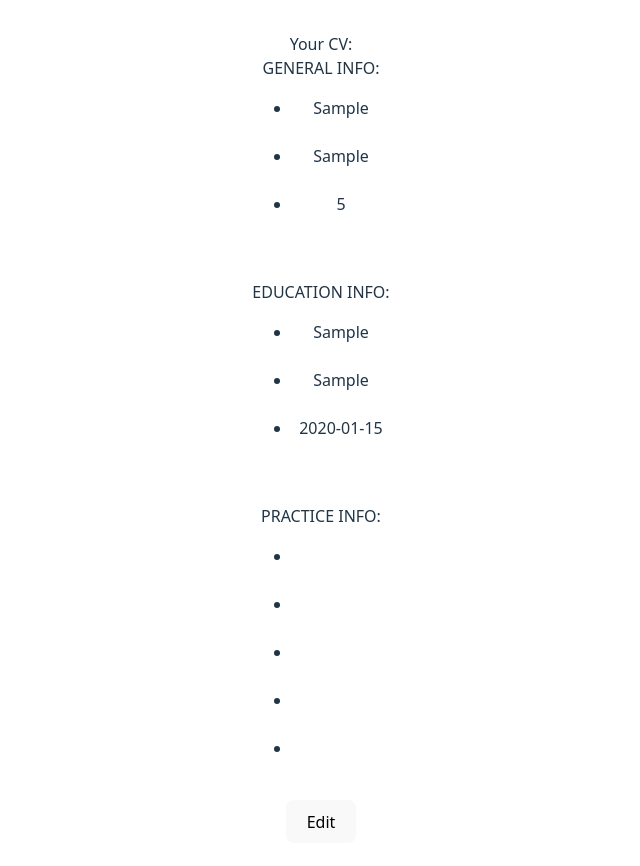
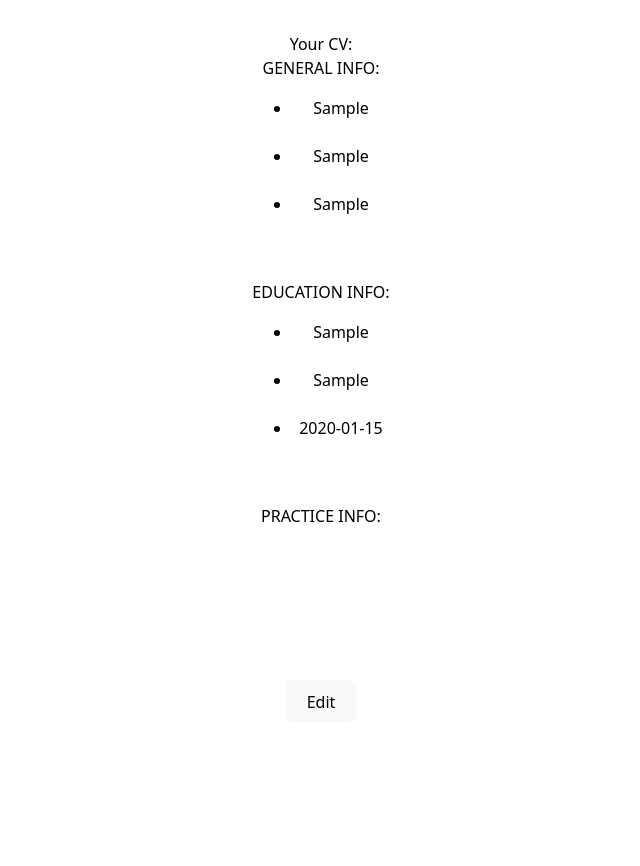
Before and after one commit to Vincde/Project-CV-Application, a React (Vite) app: page / in a window 1280 px wide. Both pictures are taken after typing "Sample", "Sample", "5", "Sample", "Sample", "2020-01-15" into the empty fields and a click on the button "Create Your CV!". Shown: the top 866 px of the page, without its empty margins (319-959 px from the left). After the commit the page ends 800 px from the top, so only its background shows below. Built offline with nearby package versions, Linux system fonts and the light colour scheme.

Commit message:
fix: Add and logical operation within list elements in the curriculum to prevent rendering empty points

```diff
--- a/src/components/createCV.jsx
+++ b/src/components/createCV.jsx
@@ -1,4 +1,5 @@
 import { useState } from "react";
+import '../styles/showCV.css'
 
 function CreateCV({cv, setCV, generalInfo, education, practice}) {
 
@@ -20,27 +21,27 @@ function CreateCV({cv, setCV, generalInfo, education, practice}) {
 
 function CV({generalInfo, education, practice}) {
     return(
-        <div>
+        <div className="showCV">
             Your CV:<br></br>
             GENERAL INFO:<br></br>
             <ul>
-                <li>{generalInfo.name}</li><br></br>
-                <li>{generalInfo.email}</li><br></br>
-                <li>{generalInfo.phone}</li><br></br>
+               {generalInfo.name && <li>{generalInfo.name}</li>}<br></br>
+                {generalInfo.email && <li>{generalInfo.email}</li>}<br></br>
+                {generalInfo.phone && <li>{generalInfo.email}</li>}<br></br>
             </ul><br></br>
             EDUCATION INFO:<br></br>
             <ul>
-                <li>{education.schoolName}</li><br></br>
-                <li>{education.titleStudy}</li><br></br>
-                <li>{education.dateStudy}</li><br></br>
+                {education.schoolName && <li>{education.schoolName}</li>}<br></br>
+                {education.titleStudy && <li>{education.titleStudy}</li>}<br></br>
+                {education.dateStudy && <li>{education.dateStudy}</li>}<br></br>
             </ul><br></br>
             PRACTICE INFO:<br></br>
             <ul>
-                <li>{practice.companyName}</li><br></br>
-                <li>{practice.positionTitle}</li><br></br>
-                <li>{practice.mainRespons}</li><br></br>
-                <li>{practice.dateFrom}</li><br></br>
-                <li>{practice.dateUntil}</li><br></br>
+                {practice.companyName && <li>{practice.companyName}</li>}<br></br>
+                {practice.positionTitle && <li>{practice.positionTitle}</li>}<br></br>
+                {practice.mainRespons && <li>{practice.mainRespons}</li>}<br></br>
+                {practice.dateFrom && <li>{practice.dateFrom}</li>}<br></br>
+                {practice.dateUntil && <li>{practice.dateUntil}</li>}<br></br>
             </ul>
         </div>
     )
--- /dev/null
+++ b/src/styles/showCV.css
@@ -0,0 +1,4 @@
+.showCV{
+    background-color: white;
+    color:black;
+}
```
